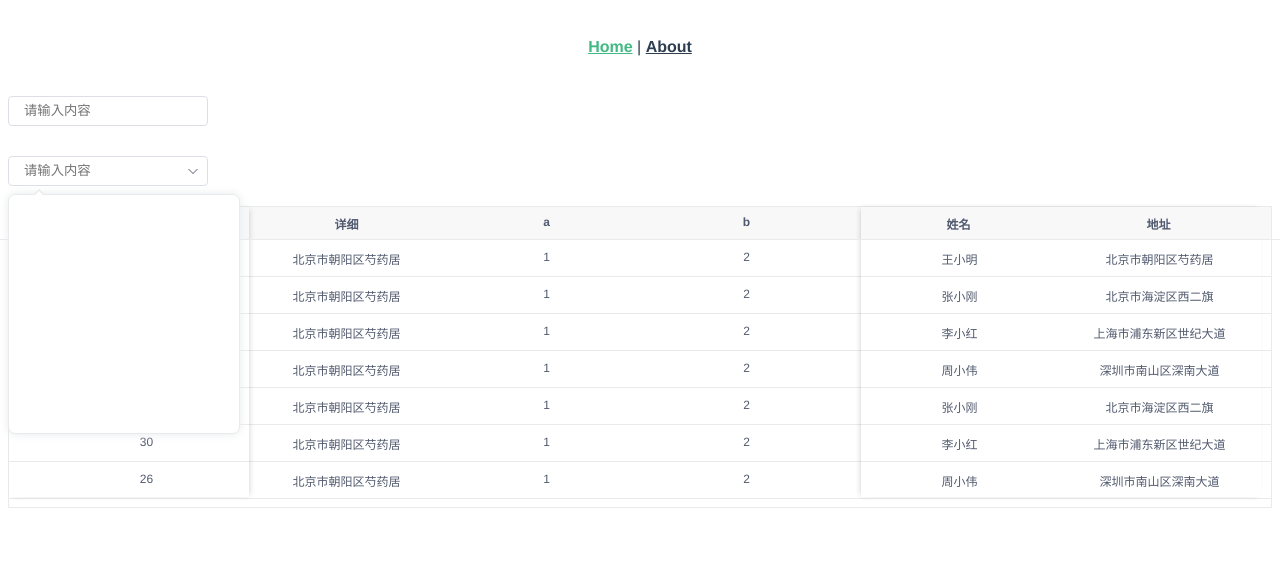
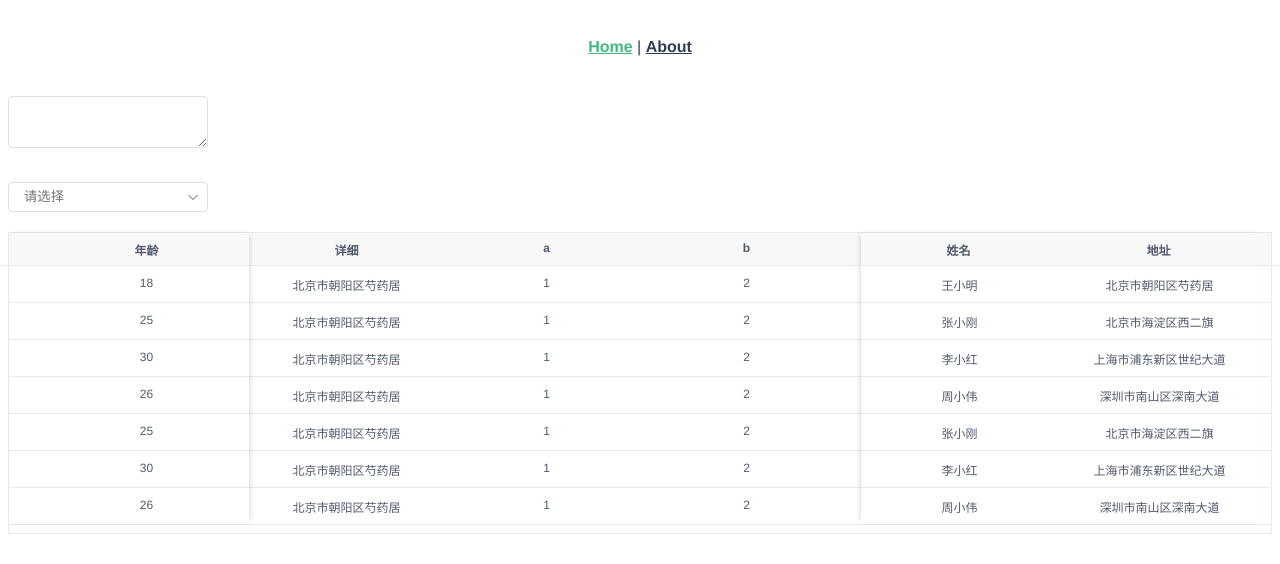
Before and after one commit to Hellottxo/xxxo, a Vue app: page / in a window 1280 px wide. Shown: the top 564 px of the page. Built offline with nearby package versions, Linux system fonts and the light colour scheme.

Commit message:
fix: select init

```diff
--- a/babel.config.js
+++ b/babel.config.js
@@ -1,5 +1,5 @@
 module.exports = {
   presets: [
-    '@vue/app'
-  ]
-}
+    '@vue/app',
+  ],
+};
--- a/postcss.config.js
+++ b/postcss.config.js
@@ -1,5 +1,5 @@
 module.exports = {
   plugins: {
-    autoprefixer: {}
-  }
-}
+    autoprefixer: {},
+  },
+};
--- /dev/null
+++ b/src/common/common.less
@@ -0,0 +1,3 @@
+.hover {
+  background: #fafbfc;
+}
--- /dev/null
+++ b/src/common/icon.less
@@ -0,0 +1,147 @@
+.icon-eye {
+  box-sizing: border-box;
+  position: relative;
+  width: 16px;
+  height: 10px;
+  background-color: #909399;
+  border-radius: 50%;
+}
+.icon-eye:before {
+  content: "";
+  position: absolute;
+  top: 0;
+  right: 0;
+  bottom: 0;
+  left: 0;
+  margin: auto;
+  width: 14px;
+  height: 8px;
+  background-color: #fff;
+  border-radius: 50%;
+}
+.icon-eye:after {
+	content: "";
+  position: absolute;
+  top: 0;
+  right: 0;
+  bottom: 0;
+  left: 0;
+  margin: auto;
+  width: 4px;
+  height: 4px;
+  background-color: #fff;
+  border: 1px solid #909399;
+  border-radius: 50%;
+}
+
+.icon-caret-top {
+  width: 0;
+  height: 0;
+  border-left: 3px solid transparent;
+  border-right: 3px solid transparent;
+  border-bottom: 5px solid #909399;
+}
+
+.icon-caret-bottom {
+  width: 0;
+  height: 0;
+  border-left: 3px solid transparent;
+  border-right: 3px solid transparent;
+  border-top: 5px solid #909399;
+}
+
+.icon-caret-left {
+  width: 0;
+  height: 0;
+  border-bottom: 3px solid transparent;
+  border-right: 5px solid #909399;
+  border-top: 3px solid transparent;
+}
+
+.icon-caret-right {
+  width: 0;
+  height: 0;
+  border-bottom: 3px solid transparent;
+  border-left: 5px solid #909399;
+  border-top: 3px solid transparent;
+}
+
+.icon-triangle-right {
+  width: 0;
+  height: 0;
+  border-width: 5px;
+  border-style: solid;
+  border-color: transparent transparent transparent #515a6e;
+  position: absolute;
+  transition: all 0.3s;
+}
+.icon-triangle-right::after {
+  content: "";
+  border-width: 4px;
+  border-style: solid;
+  border-color: transparent transparent transparent #fff;
+  position: absolute;
+  top: -4px;
+  right: -3px;
+  transition: all 0.3s;
+}
+
+.icon-triangle-up {
+  width: 0;
+  height: 0;
+  border-width: 5px;
+  border-style: solid;
+  border-color: transparent transparent #515a6e transparent;
+  position: absolute;
+  transition: all 0.3s;
+}
+.icon-triangle-up::after {
+  content: "";
+  border-width: 4px;
+  border-style: solid;
+  border-color: transparent transparent #fff transparent;
+  position: absolute;
+  top: -3px;
+  right: -4px;
+  transition: all 0.3s;
+}
+
+.icon-triangle-down {
+  width: 0;
+  height: 0;
+  border-width: 5px;
+  border-style: solid;
+  border-color: #515a6e transparent transparent transparent;
+  position: absolute;
+  transition: all 0.3s;
+}
+.icon-triangle-down::after {
+  content: "";
+  border-width: 4px;
+  border-style: solid;
+  border-color: #fff transparent transparent  transparent;
+  position: absolute;
+  top: -5px;
+  right: -4px;
+  transition: all 0.3s;
+}
+
+.icon-option {
+  width: 0;
+  height: 0;
+  border-width: 6px;
+  border-style: solid;
+  border-color: transparent transparent #e8eaec transparent;
+  position: absolute;
+  transition: all 0.3s;
+}
+.icon-option::after {
+  content: "";
+  border-width: 7px;
+  border-style: solid;
+  border-color: transparent transparent #fff transparent;
+  position: absolute;
+  top: -5px;
+  right: -7px;
+  transition: all 0.3s;
+}
--- a/src/components/input/input.vue
+++ b/src/components/input/input.vue
@@ -1,7 +1,7 @@
 <template>
   <div
   class="xo-input"
-  @click="inputClick"
+  @click="setFocus"
   >
     <div
     class="xo-input_wrap"
@@ -38,54 +38,59 @@
       <span v-if="wordLimit">{{`${input.length}/${maxlength}`}}</span>
       <slot name="suffix"></slot>
       <i v-if="clearable && input && isMouseenter" class="clear" @click="clearSelect">x</i>
-      <i v-if="type === 'password' && isMouseenter" class="icon-eye" @click="isPassword = !isPassword"></i>
+      <i
+      v-if="type === 'password'
+      && isMouseenter" class="icon-eye"
+      @click="isPassword = !isPassword"
+      ></i>
     </div>
   </div>
 </template>
 
 <script>
-import '../../common/icon.css'
-import calctetxtareaHeight from './calctextareaHeight.js'
+import '@/common/icon.less';
+import calctetxtareaHeight from './calctextareaHeight';
 
 export default {
-  name: "xoInput",
+  name: 'xoInput',
   props: {
     width: {
       type: String,
-      default: `200`
+      default: '200',
     },
     disabled: {
       type: Boolean,
-      default: false
+      default: false,
     },
     clearable: {
       type: Boolean,
-      default: false
+      default: false,
     },
     placeholder: {
       type: String,
-      default: '请输入内容'
+      default: '请输入内容',
     },
     type: {
       type: String,
-      default: 'text'
+      default: 'text',
     },
     autoSize: {
       type: [Boolean, Object],
-      default: false
+      default: false,
     },
     wordLimit: {
       type: Boolean,
-      default: false
+      default: false,
     },
     maxlength: {
       type: Number,
-      default: 10
+      default: 10,
     },
     select: {
       type: Boolean,
-      default: false
-    }
+      default: false,
+    },
+    selectInput: String
   },
   data() {
     return {
@@ -97,46 +102,50 @@ export default {
       inputWrapWidth: 0,
       textareaHeight: '',
       count: 0,
-    }
+    };
   },
   watch: {
     isPassword() {
       this.inputType = this.isPassword ? 'password' : 'text';
     },
     input() {
-      if(this.type === 'textarea') {
-        this.$nextTick(this.resizeTextarea)
+      if (this.type === 'textarea') {
+        this.$nextTick(this.resizeTextarea);
       }
+    },
+    selectInput() {
+      this.$nextTick(() => {
+        if(this.select) {
+          this.input = this.selectInput;
+        }
+      })
     }
   },
   methods: {
     setFocus(val) {
-      if(!this.disabled && val) {
+      if (!this.disabled && val) {
         this.isFocus = val;
-      }else {
-        this.isFocus = this.isMouseenter ? true : false;
+      } else {
+        this.isFocus = !!this.isMouseenter;
       }
+      this.$emit('inputClick', this.isFocus);
     },
     clearSelect() {
-      this.input = "";
+      this.input = '';
     },
     setInputType() {
       this.inputType = this.type;
-      if(this.inputType === 'password') this.isPassword = true;
+      if (this.inputType === 'password') this.isPassword = true;
     },
     resizeTextarea() {
       this.textareaHeight = calctetxtareaHeight(this.$refs.textarea, this.input);
     },
-    inputClick() {
-      this.setFocus();
-      this.$emit('click', this.isFocus)
-    }
   },
   mounted() {
     this.setInputType();
-    if(this.type === 'textarea') this.resizeTextarea();
-  }
-}
+    if (this.type === 'textarea') this.resizeTextarea();
+  },
+};
 </script>
 
 <style lang="less" scoped>
--- a/src/components/select/select.vue
+++ b/src/components/select/select.vue
@@ -1,42 +1,95 @@
 <template>
   <div class="xo-select">
     <div class="xo-select-input">
-      <xoInput select @click="inputClick">
+      <xoInput
+      select
+      @click="inputClick"
+      placeholder="请选择"
+      :selectInput="multiple ? '' : select">
         <template v-slot:suffix>
-          <i class="icon-triangle-up select-triangle" :class="{triangleDown: showOption}"></i>
+          <i class="icon-triangle-down select-triangle" :class="{triangleDown: showOption}"></i>
         </template>
       </xoInput>
     </div>
     <div class="xo-select-option" v-show="showOption">
       <i class="icon-option"></i>
-      <div class="xo-select-option_content"></div>
+      <div class="xo-select-option_content">
+        <ul>
+          <li
+          v-for="(item, index) in options"
+          :key="index"
+          @mouseenter="hoverRow(index)"
+          @mouseleave="hoverRow(index)"
+          @click="optionClick(index)"
+          :class="{
+          hover: multiple ?
+          hover.indexOf(index) > -1 : hover == index
+          }"
+          >
+            <span>{{item.label}}</span>
+            <!-- <span v-else>
+              <slot></slot>
+            </span> -->
+          </li>
+        </ul>
+      </div>
     </div>
   </div>
 </template>
 
 <script>
 import xoInput from '../input/input';
+import '@/common/icon.less';
 
 export default {
-  name: "xoSelect",
+  name: 'xoSelect',
   components: {
-    xoInput
+    xoInput,
   },
   data() {
     return {
       select: '',
-      showOption: true
+      showOption: false,
+      hover: -1,
+    };
+  },
+  props: {
+    options: Array,
+    multiple: {
+      type: Boolean,
+      default: false
     }
   },
   methods: {
-    inputClick() {
-      this.showOption = !this.showOption;
+    inputClick(val) {
+      if(this.hover != -1) {
+        this.showOption = true;
+      }else {
+        this.showOption = val ? !this.showOption : val;
+      }
+    },
+    optionClick(index) {
+      if(this.multiple) {
+        this.select = this.select == '' ? [] : this.select;
+        const flag = this.select.indexOf(index);
+        if(flag > -1) {
+          this.select.splice(flag,1);
+        }else {
+          this.select.push(index);
+        }
+      }else {
+        this.select = this.select == index ? -1 : index;
+      }
+    },
+    hoverRow(index) {
+      this.hover = this.hover == index ? -1 : index;
     }
-  }
-}
+  },
+};
 </script>
 
 <style lang="less" scoped>
+@fontColor: #515a6e;
 .xo-select {
   width: 230px;
   position: relative;
@@ -55,31 +108,47 @@ export default {
       border-color: #409EFF;
     }
     .select-triangle {
-      top: 8px;
+      top: 13px;
     }
     .triangleDown {
       transform: rotate(180deg);
-      top: 13px;
+      top: 8px;
     }
   }
   .xo-select-option {
     position: absolute;
     top: 58px;
     z-index: 222;
-    height: 238px;
-    width: 230px;
     &>i {
       top: -11px;
       left: 25px;
       color: #e8eaec;
     }
     .xo-select-option_content {
-      height: 238px;
-      width: 230px;
+      min-width: 180px;
       border: 1px solid #e8eaec;
       border-radius: 7px;
       box-shadow: 0 0 10px #e8eaec;
       background-color: #FFF;
+      &>ul {
+        list-style: none;
+        padding-left: 0;
+        display: flex;
+        flex-direction: column;
+        padding: 10px 0;
+        margin: 0;
+        &>li {
+          color: @fontColor;
+          text-align: left;
+          padding: 0 18px;
+          font-size: 14px;
+          height: 30px;
+          line-height: 30px;
+        }
+        .hover {
+          background: #f5f7fa;
+        }
+      }
     }
   }
 }
--- a/src/components/table/table-body.vue
+++ b/src/components/table/table-body.vue
@@ -36,7 +36,7 @@
             v-if="expand">
               <div class="cell">
                 <i
-                  class="icon-triangle-right icon"
+                  class="icon-triangle"
                   :class="{'open': hasRowExpand.indexOf(index) > -1}"
                   v-if="item.rowExpand"
                 ></i>
@@ -62,7 +62,7 @@
                 <div class="cell">
                   <span :title="item[config.key]">{{ item[config.key] }}</span>
                   <i
-                    class="icon-triangle-right icon"
+                    class="icon-triangle"
                     v-if="item.children && (item.arrowPosition ? item.arrowPosition === config.key : i === 0)"
                     :class="{'open': hasChildOpen.indexOf(index) > -1}"
                   ></i>
@@ -107,7 +107,7 @@ export default {
     return {
       highlightIndex: -1,
       hasSelect: [],
-      leftWidth: 0
+      leftWidth: 0,
     };
   },
   props: {
@@ -115,48 +115,48 @@ export default {
     data: Array,
     border: {
       type: Boolean,
-      default: true
+      default: true,
     },
     verticalLine: {
       type: Boolean,
-      default: false
+      default: false,
     },
     stripe: {
       type: Boolean,
-      default: false
+      default: false,
     },
     stripeColor: {
       type: String,
-      default: ""
+      default: '',
     },
     highlightRow: {
       type: Boolean,
-      default: false
+      default: false,
     },
     expand: {
       type: Boolean,
-      default: false
+      default: false,
     },
     endFixed: {
       type: Boolean,
-      default: false
+      default: false,
     },
     startFixed: {
       type: Boolean,
-      default: false
+      default: false,
     },
     width: {
       type: String,
-      default: ''
+      default: '',
     },
     height: {
       type: String,
-      default: ''
+      default: '',
     },
     scrollTopWidth: {
       type: Number,
-      default: 0
-    }
+      default: 0,
+    },
   },
   computed: {
     ...mapState('tableModuel', ['clickRow', 'hasChildOpen', 'hasRowExpand', 'tableColumns', 'endFixedWidth', 'endLeftWidth', 'hoverIndex']),
@@ -170,16 +170,16 @@ export default {
     width() {
       this.$nextTick(() => {
         this.setLeftWidth();
-      })
-    }
+      });
+    },
   },
   methods: {
     ...mapMutations('tableModuel', ['chgClickRow', 'chgChildOpen', 'chgRowExpand', 'chgHoverIndex']),
     rowClick(row, column) {
       this.chgClickRow(row);
-      this.$emit("row-click", row, column);
+      this.$emit('row-click', row, column);
       if (this.data[this.clickRow].children) {
-        let temp = this.hasChildOpen;
+        const temp = this.hasChildOpen;
         const flag = temp.indexOf(this.clickRow);
         if (flag > -1) {
           temp.splice(flag, 1);
@@ -193,7 +193,7 @@ export default {
       this.chgHoverIndex(index);
     },
     showExpand(index) {
-      let temp = this.hasRowExpand;
+      const temp = this.hasRowExpand;
       const flag = temp.indexOf(index);
       if (flag > -1) {
         temp.splice(flag, 1);
@@ -203,26 +203,25 @@ export default {
       this.chgRowExpand(temp);
     },
     isHidden(val) {
-      if(this.endFixed) {
-        return val === 'end' ? false : true;
-      }else if(this.startFixed){
-        return val === 'start' ? false : true;
-      }else {
-        return false;
+      if (this.endFixed) {
+        return val !== 'end';
+      } if (this.startFixed) {
+        return val !== 'start';
       }
+      return false;
     },
     setLeftWidth() {
       const tableWidth = this.$refs.table.clientWidth;
-      if(this.endFixed) {
-        if(this.$parent.$refs.displayTableBody.clientWidth < tableWidth) {
+      if (this.endFixed) {
+        if (this.$parent.$refs.displayTableBody.clientWidth < tableWidth) {
           this.leftWidth = this.endLeftWidth;
         }
       }
-    }
+    },
   },
   mounted() {
     this.setLeftWidth();
-  }
+  },
 };
 </script>
 
--- a/src/components/table/table-header.vue
+++ b/src/components/table/table-header.vue
@@ -46,7 +46,7 @@
 </template>
 
 <script>
-import { mapState, mapMutations} from 'vuex';
+import { mapState, mapMutations } from 'vuex';
 
 export default {
   data() {
@@ -54,98 +54,97 @@ export default {
       leftWidth: 0,
       endFixedWidth: 0,
       startFixedwidth: 0,
-      timeout: null
-    }
+      timeout: null,
+    };
   },
   props: {
     border: {
       type: Boolean,
-      default: true
+      default: true,
     },
     expand: {
       type: Boolean,
-      default: false
+      default: false,
     },
     verticalLine: {
       type: Boolean,
-      default: false
+      default: false,
     },
     showGutter: {
       type: Boolean,
-      default: false
+      default: false,
     },
     endFixed: {
       type: Boolean,
-      default: false
+      default: false,
     },
     startFixed: {
       type: Boolean,
-      default: false
+      default: false,
     },
     width: {
       type: String,
-      default: ''
-    }
+      default: '',
+    },
   },
   computed: {
-    ...mapState('tableModuel', ['tableColumns'])
+    ...mapState('tableModuel', ['tableColumns']),
   },
   watch: {
     width() {
       this.$nextTick(() => {
         this.setFixedWidth();
-      })
-    }
+      });
+    },
   },
   methods: {
     ...mapMutations('tableModuel', ['chgEndFixedWidth', 'chgStartFixedWidth', 'chgEndLeftWidth']),
     isHidden(val) {
-      if(this.endFixed) {
-        return val === 'end' ? false : true;
-      }else if(this.startFixed){
-        return val === 'start' ? false : true;
-      }else {
-        return false;
+      if (this.endFixed) {
+        return val !== 'end';
+      } if (this.startFixed) {
+        return val !== 'start';
       }
+      return false;
     },
     getFixedCount(str) {
-      let temp = this.tableColumns.filter(e => e.fixed === str);
+      const temp = this.tableColumns.filter((e) => e.fixed === str);
       return temp.length;
     },
     getFixedWidth(str) {
       let count = this.getFixedCount(str);
       const th = this.$refs.table.getElementsByTagName('th');
       const len = th.length;
-      if(this.showGutter && str === 'end') count +=1;
+      if (this.showGutter && str === 'end') count += 1;
       let width = 0;
-        while(count > 0) {
-          if(str === 'end') {
-            width += th[len - count].clientWidth;
-          }else {
-            width += th[count].clientWidth;
-          }
-          count--;
+      while (count > 0) {
+        if (str === 'end') {
+          width += th[len - count].clientWidth;
+        } else {
+          width += th[count].clientWidth;
         }
-      if(this.expand && str === 'start') width += th[0].clientWidth;
+        count--;
+      }
+      if (this.expand && str === 'start') width += th[0].clientWidth;
       return width;
     },
     setFixedWidth() {
       const width = this.$refs.table.clientWidth;
-      if(this.endFixed) {
+      if (this.endFixed) {
         this.endFixedWidth = this.getFixedWidth('end');
         this.chgEndFixedWidth(this.endFixedWidth);
         this.leftWidth = this.endFixedWidth - width + 1;
-        this.chgEndLeftWidth(this.leftWidth)
+        this.chgEndLeftWidth(this.leftWidth);
       }
-      if(this.startFixed) {
+      if (this.startFixed) {
         this.startFixedwidth = this.getFixedWidth('start');
         this.chgStartFixedWidth(this.startFixedwidth);
       }
-    }
+    },
   },
   mounted() {
     this.setFixedWidth();
-  }
+  },
 };
 </script>
 
--- a/src/components/table/table.vue
+++ b/src/components/table/table.vue
@@ -159,13 +159,13 @@
 </template>
 
 <script>
-import tableHeader from "./table-header";
-import tableBody from "./table-body";
 import { mapState, mapMutations } from 'vuex';
-import { debounceThrottle } from '../../mixins/debounce-throttle.js';
+import tableHeader from './table-header';
+import tableBody from './table-body';
+import { debounceThrottle } from '@/mixins/debounce-throttle.js';
 
 export default {
-  name: "xoTable",
+  name: 'xoTable',
   mixins: [debounceThrottle],
   components: {
     tableHeader,
@@ -185,7 +185,7 @@ export default {
       lastColumnsWidth: 0,
       endFixed: false,
       startFixed: false,
-      tableWidth: ""
+      tableWidth: '',
     };
   },
   props: {
@@ -210,7 +210,7 @@ export default {
     },
     stripeColor: {
       type: String,
-      default: "",
+      default: '',
     },
     highlightRow: {
       type: Boolean,
@@ -227,41 +227,41 @@ export default {
     height: {
       type: String,
       default: '100%',
-    }
+    },
   },
   computed: {
-    ...mapState('tableModuel', ['endFixedWidth', 'startFixedWidth'])
+    ...mapState('tableModuel', ['endFixedWidth', 'startFixedWidth']),
   },
   methods: {
     ...mapMutations('tableModuel', ['chgTableColumns']),
     rowClick(row, column) {
-      this.$emit("row-click", row, column);
+      this.$emit('row-click', row, column);
     },
     tableScroll(e) {
       this.scrollWidth = -e.target.scrollLeft;
       this.scrollTopWidth = -e.target.scrollTop;
     },
     fixedMousewheel(e) {
-      if(this.canScrollHeight > 0) {
-        this.$refs.displayTableBody.scrollTop += e.deltaY
+      if (this.canScrollHeight > 0) {
+        this.$refs.displayTableBody.scrollTop += e.deltaY;
       }
     },
     getTableColumns() {
-      let temp = [],
-      startTemp = [],
-      endTemp = [];
-      this.columns.forEach(e => {
-        if(e.fixed === 'start') {
+      const temp = [];
+      const startTemp = [];
+      const endTemp = [];
+      this.columns.forEach((e) => {
+        if (e.fixed === 'start') {
           startTemp.push(e);
-        }else if(e.fixed === 'end') {
+        } else if (e.fixed === 'end') {
           endTemp.push(e);
-        }else {
+        } else {
           temp.push(e);
         }
-        this.endFixed = endTemp.length > 0 ? true : false;
-        this.startFixed = startTemp.length > 0 ? true : false;
+        this.endFixed = endTemp.length > 0;
+        this.startFixed = startTemp.length > 0;
         this.chgTableColumns(startTemp.concat(temp).concat(endTemp));
-      })
+      });
     },
     isShowGutter() {
       const displayHeight = this.$refs.displayTableBody.clientHeight;
@@ -269,25 +269,25 @@ export default {
       const displayWidth = this.$refs.displayTableBody.clientWidth;
       const scrollWidth = this.$refs.scrollTableBody.$refs.table.clientWidth;
       this.canScrollHeight = scrollHeight - displayHeight;
-      this.showGutter = displayHeight < scrollHeight ? true : false;
-      this.widthGutter = displayWidth < scrollWidth ? true : false;
+      this.showGutter = displayHeight < scrollHeight;
+      this.widthGutter = displayWidth < scrollWidth;
     },
     setTableWidth() {
       this.tableWidth = `${this.$refs.xoTable.clientWidth}`;
       this.isShowGutter();
-    }
+    },
   },
   created() {
     this.getTableColumns();
   },
   mounted() {
     this.isShowGutter();
-    this.setTableWidth()
+    this.setTableWidth();
     const that = this;
     window.onresize = function () {
       that.debounce(that.setTableWidth, 500);
     };
-  }
+  },
 };
 </script>
 
--- a/src/views/Home.vue
+++ b/src/views/Home.vue
@@ -1,7 +1,7 @@
 <template>
   <div class="home">
-    <xo-input :maxlength="100" type="password"></xo-input>
-    <xo-select></xo-select>
+    <xo-input type="textarea" autoSize></xo-input>
+    <xo-select :options="options"></xo-select>
     <xo-table height=300 :columns="columns" :data="data" :expand="true" :highlight-row="true">
       <!-- <template v-slot="scope">
         <button>{{scope.data.name}}</button>
@@ -17,48 +17,97 @@
 
 <script>
 // @ is an alias to /src
-import xoTable from "../components/table/table";
-import xoInput from "../components/input/input";
-import xoSelect from "../components/select/select";
+import xoTable from '../components/table/table';
+import xoInput from '../components/input/input';
+import xoSelect from '../components/select/select';
 
 const columns = [
-  { label: "姓名", key: "name", width: 200 , fixed: "end"},
-  { label: "年龄", key: "age", width: 200, fixed: "start"},
-  { label: "详细", key: "detail", width: 200},
-  { label: "a", key: "a", width: 200 },
-  { label: "b", key: "b", width: 200},
-  { label: "c", key: "c", width: 200},
-  { label: "地址", key: "address", width: 200, fixed: "end"},
+  {
+    label: '姓名', key: 'name', width: 200, fixed: 'end',
+  },
+  {
+    label: '年龄', key: 'age', width: 200, fixed: 'start',
+  },
+  { label: '详细', key: 'detail', width: 200 },
+  { label: 'a', key: 'a', width: 200 },
+  { label: 'b', key: 'b', width: 200 },
+  { label: 'c', key: 'c', width: 200 },
+  {
+    label: '地址', key: 'address', width: 200, fixed: 'end',
+  },
 ];
 
 const data = [
-  { name: '王小明', a: 1, b: 2,c: 3,age: 18, address: '北京市朝阳区芍药居', rowExpand:true,detail: '北京市朝阳区芍药居', children: [
-    { name: '张小刚', a: 1, b: 2,c: 3,age: 25, address: '北京市海淀区西二旗', detail: '北京市朝阳区芍药居'},
-  { name: '李小红', a: 1, b: 2,c: 3,age: 30, address: '上海市浦东新区世纪大道', detail: '北京市朝阳区芍药居' },
-  { name: '周小伟', a: 1, b: 2,c: 3,age: 26, address: '深圳市南山区深南大道', detail: '北京市朝阳区芍药居'}
-  ]},
-  { name: '张小刚', a: 1, b: 2,c: 3,age: 25, address: '北京市海淀区西二旗', detail: '北京市朝阳区芍药居'},
-  { name: '李小红', a: 1, b: 2,c: 3,age: 30, address: '上海市浦东新区世纪大道', detail: '北京市朝阳区芍药居' },
-  { name: '周小伟', a: 1, b: 2,c: 3,age: 26, address: '深圳市南山区深南大道', detail: '北京市朝阳区芍药居'},
-  { name: '张小刚', a: 1, b: 2,c: 3,age: 25, address: '北京市海淀区西二旗', detail: '北京市朝阳区芍药居'},
-  { name: '李小红', a: 1, b: 2,c: 3,age: 30, address: '上海市浦东新区世纪大道', detail: '北京市朝阳区芍药居' },
-  { name: '周小伟', a: 1, b: 2,c: 3,age: 26, address: '深圳市南山区深南大道', detail: '北京市朝阳区芍药居'},
-  { name: '张小刚', a: 1, b: 2,c: 3,age: 25, address: '北京市海淀区西二旗', detail: '北京市朝阳区芍药居'},
-  { name: '李小红', a: 1, b: 2,c: 3,age: 30, address: '上海市浦东新区世纪大道', detail: '北京市朝阳区芍药居' },
-  { name: '周小伟', a: 1, b: 2,c: 3,age: 26, address: '深圳市南山区深南大道', detail: '北京市朝阳区芍药居'}
-]
+  {
+    name: '王小明',
+    a: 1,
+    b: 2,
+    c: 3,
+    age: 18,
+    address: '北京市朝阳区芍药居',
+    rowExpand: true,
+    detail: '北京市朝阳区芍药居',
+    children: [
+      {
+        name: '张小刚', a: 1, b: 2, c: 3, age: 25, address: '北京市海淀区西二旗', detail: '北京市朝阳区芍药居',
+      },
+      {
+        name: '李小红', a: 1, b: 2, c: 3, age: 30, address: '上海市浦东新区世纪大道', detail: '北京市朝阳区芍药居',
+      },
+      {
+        name: '周小伟', a: 1, b: 2, c: 3, age: 26, address: '深圳市南山区深南大道', detail: '北京市朝阳区芍药居',
+      },
+    ],
+  },
+  {
+    name: '张小刚', a: 1, b: 2, c: 3, age: 25, address: '北京市海淀区西二旗', detail: '北京市朝阳区芍药居',
+  },
+  {
+    name: '李小红', a: 1, b: 2, c: 3, age: 30, address: '上海市浦东新区世纪大道', detail: '北京市朝阳区芍药居',
+  },
+  {
+    name: '周小伟', a: 1, b: 2, c: 3, age: 26, address: '深圳市南山区深南大道', detail: '北京市朝阳区芍药居',
+  },
+  {
+    name: '张小刚', a: 1, b: 2, c: 3, age: 25, address: '北京市海淀区西二旗', detail: '北京市朝阳区芍药居',
+  },
+  {
+    name: '李小红', a: 1, b: 2, c: 3, age: 30, address: '上海市浦东新区世纪大道', detail: '北京市朝阳区芍药居',
+  },
+  {
+    name: '周小伟', a: 1, b: 2, c: 3, age: 26, address: '深圳市南山区深南大道', detail: '北京市朝阳区芍药居',
+  },
+  {
+    name: '张小刚', a: 1, b: 2, c: 3, age: 25, address: '北京市海淀区西二旗', detail: '北京市朝阳区芍药居',
+  },
+  {
+    name: '李小红', a: 1, b: 2, c: 3, age: 30, address: '上海市浦东新区世纪大道', detail: '北京市朝阳区芍药居',
+  },
+  {
+    name: '周小伟', a: 1, b: 2, c: 3, age: 26, address: '深圳市南山区深南大道', detail: '北京市朝阳区芍药居',
+  },
+];
+
+const options = [
+  { value: '选项1', label: '黄金糕' },
+  { value: '选项2', label: '双皮奶' },
+  { value: '选项3', label: '蚵仔煎' },
+  { value: '选项4', label: '龙须面' },
+  { value: '选项5', label: '北京烤鸭' },
+];
 
 export default {
   name: 'home',
   components: {
     xoTable,
     xoInput,
-    xoSelect
+    xoSelect,
   },
   data() {
     return {
       columns,
       data,
+      options,
     };
   },
 };
```
Also changed, not shown: src/store.js (+5 -5 lines).
